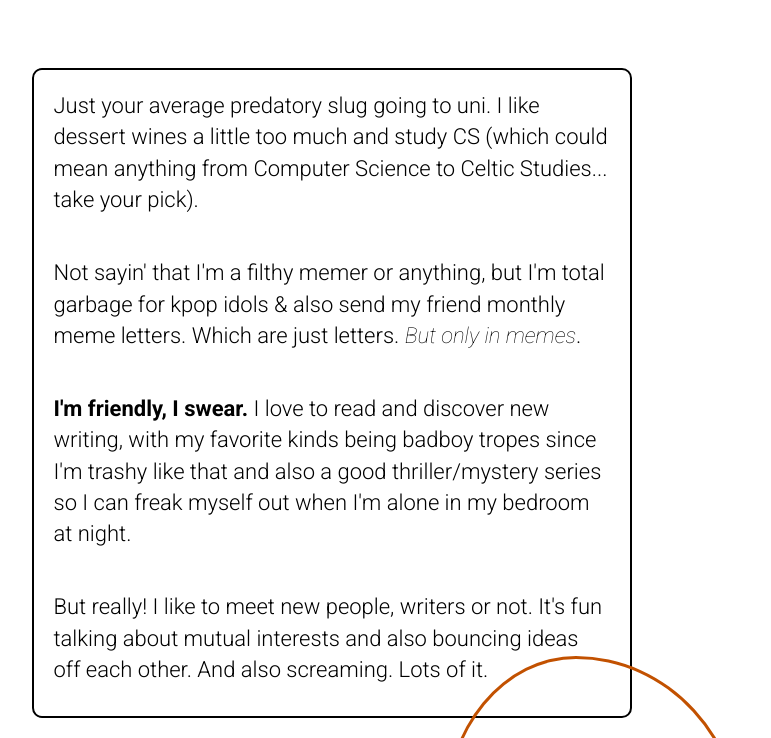
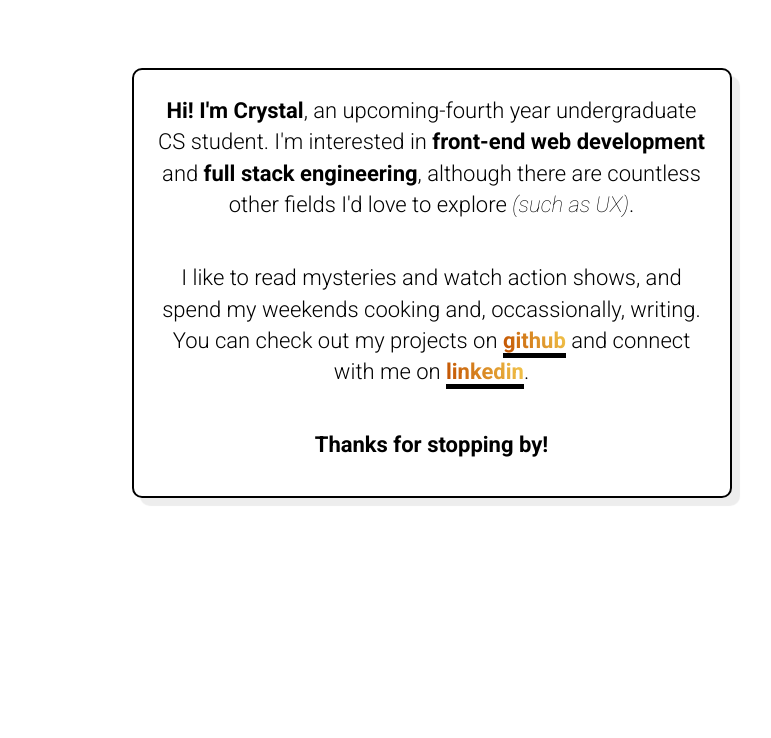
Before and after one commit to cryswang/alter-blog, a Django app: page /bio in a window 1280 px wide. Shown: the part 502-1240 px from the top of the page, without its empty margins (216-987 px from the left). After the commit the page ends 1008 px from the top, so only its background shows below. Run offline with Django 3.2, Linux system fonts and the light colour scheme; some libraries are stand-ins or nearby versions; some web fonts are replaced.

Commit message:
completed bio section.

```diff
--- a/blog/static/css/blog.css
+++ b/blog/static/css/blog.css
@@ -517,15 +517,33 @@ h2, h2 a {
 .bio {
     margin-bottom: 20px;
     margin-top:20px;
-    margin-left:100px;
-    padding: 20px;
+    padding: 25px 20px;
     width: 600px;
     font-size:22px;
     height:fit-content;
     border-radius: 10px;
     border:2px solid black;
+    box-shadow: 8px 8px 1px #ededed;
     position: static;
     transition: 1s;
+}
+
+.bio a {
+    font-weight:800;
+    background: -webkit-linear-gradient(bottom left, #C25100, rgb(243, 199, 76));
+    -webkit-background-clip: text;
+    -webkit-text-fill-color: transparent;
+    border-bottom:5px solid black;
+}
+
+.bio a:hover{
+    text-decoration: none;
+    border-bottom:3px solid transparent;
+    background: -webkit-linear-gradient(bottom left, #000, #000);
+    -webkit-background-clip: text;
+    -webkit-text-fill-color: transparent;
+    background-color:black;
+    color:black;
 }
 
 .bio_img {
--- a/blog/templates/blog/bio_page.html
+++ b/blog/templates/blog/bio_page.html
@@ -1,30 +1,20 @@
 {% extends 'blog/base.html' %}
 
 {% block content %}
+<center>
 <div class="bio">
-    <p>Just your average predatory slug going to uni. I like dessert wines
-        a little too much and study CS (which could mean anything from
-        Computer Science to Celtic Studies... take your pick).
+    <p><b>Hi! I'm Crystal</b>, an upcoming-fourth year undergraduate CS student.
+        I'm interested in <b>front-end web development</b> and <b>full stack engineering</b>,
+         although there are countless other fields I'd love to explore <i>(such as UX)</i>.
     </p>
     <br>
-    <p>Not sayin' that I'm a filthy memer or anything, but I'm total garbage
-       for kpop idols & also send my friend monthly meme letters. Which are just
-       letters. <i>But only in memes</i>.
+    <p>I like to read mysteries and watch action shows, and spend my weekends cooking
+         and, occassionally, writing. You can check out my projects on <a href="https://github.com/cryswang">github</a>
+         and connect with me on <a href="https://www.linkedin.com/in/crystal-wang-72885759/">linkedin</a>.
     </p>
     <br>
-    <p><b>I'm friendly, I swear.</b> I love to read and discover new writing,
-        with my favorite kinds being badboy tropes since I'm trashy like that
-        and also a good thriller/mystery series so I can freak myself out when
-        I'm alone in my bedroom at night.
-    </p>
-    <br>
-    <p>But really! I like to meet new people, writers or not. It's fun talking
-        about mutual interests and also bouncing ideas off each other. And also
-        screaming. Lots of it.
-    </p>
-
-    <div class="bio_img"></div>
+    <p><b>Thanks for stopping by!</b></p>
 </div>
-
+</center>
 
 {% endblock %}
```
